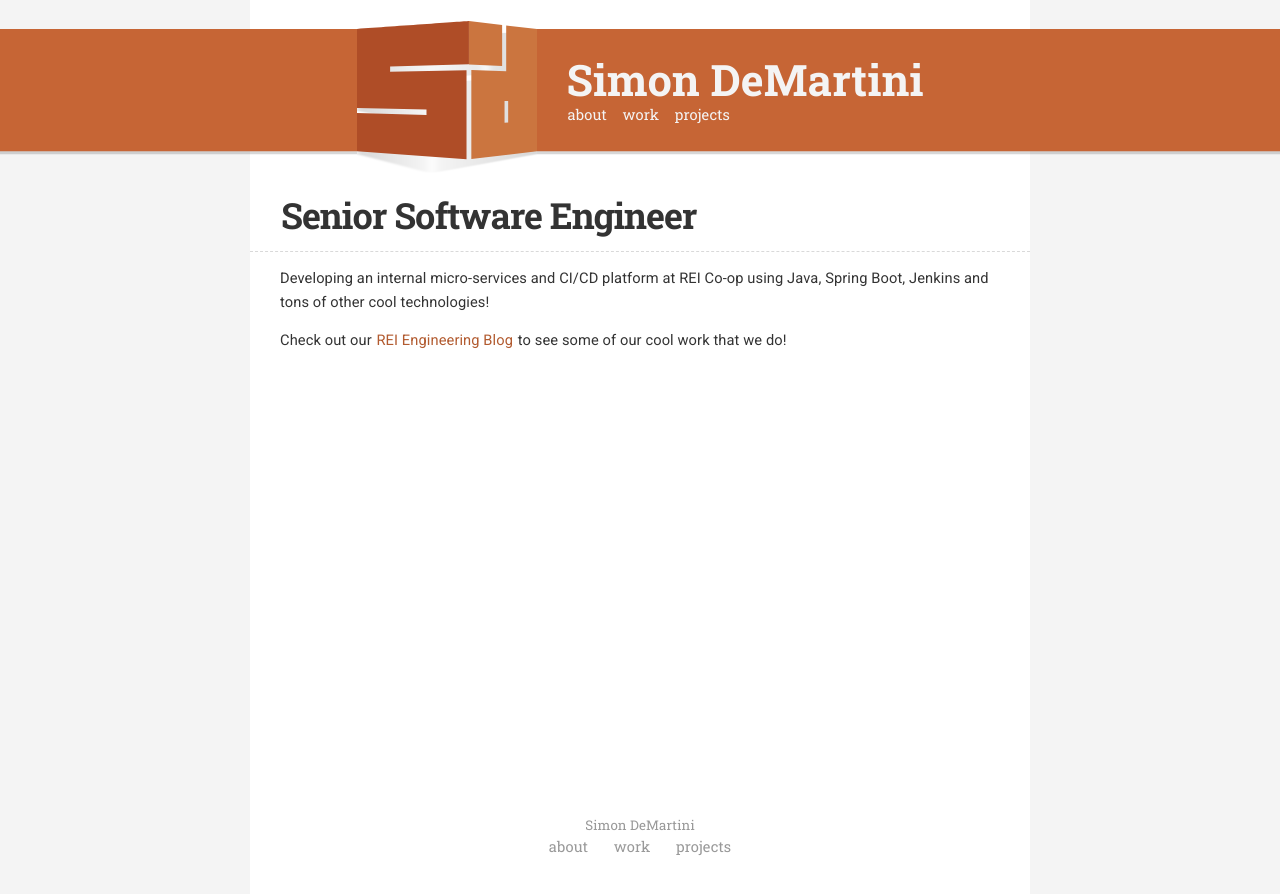
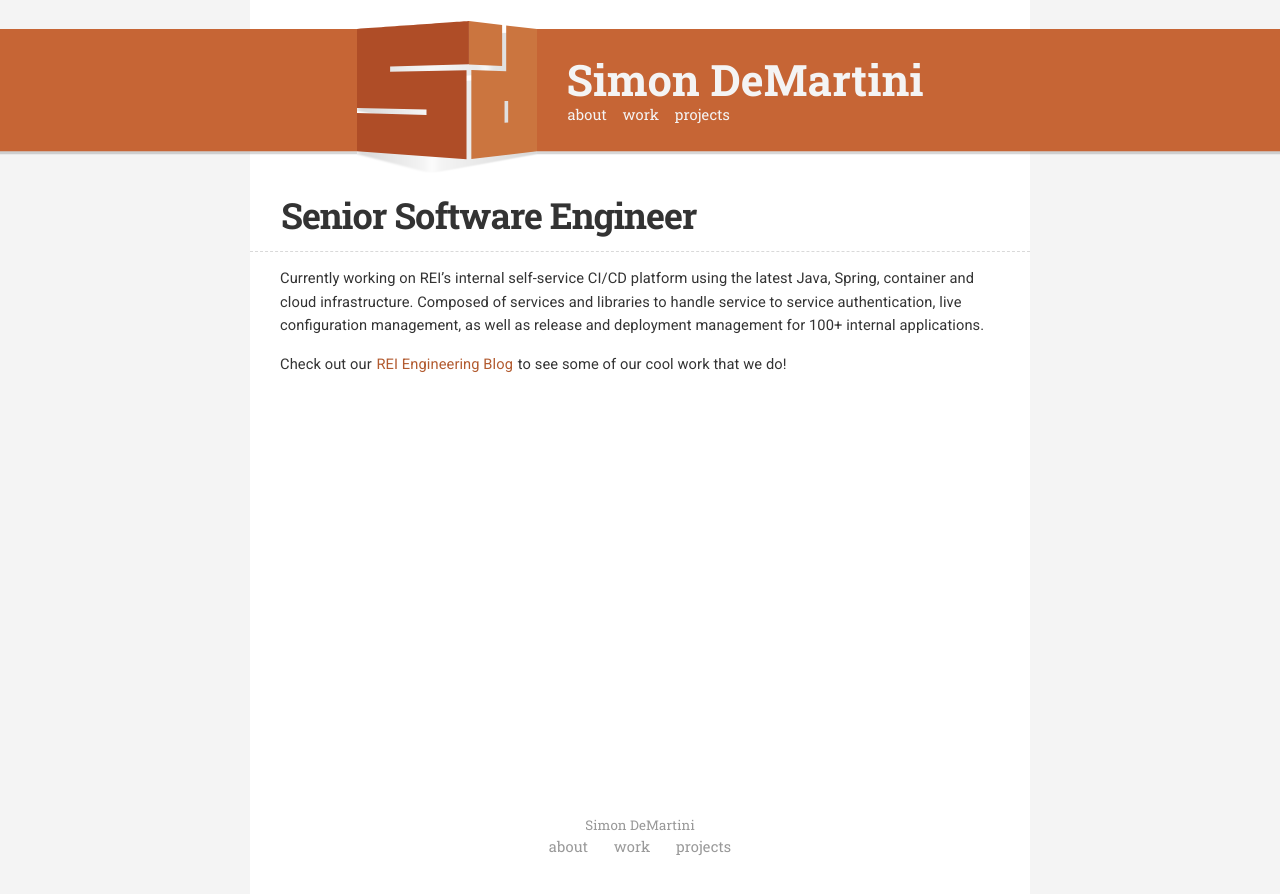
Before and after one commit to simondemartini/simondemartini.github.io, a Jekyll site: the page built from _jobs/2018-rei-fulltime.md, in a window 1280 px wide. Shown: the top 894 px of the page. Built offline with Jekyll 4.4.1, drawn with Linux system fonts in a browser that asks for light colours.

Commit message:
Update current job description

```diff
--- a/_jobs/2018-rei-fulltime.md
+++ b/_jobs/2018-rei-fulltime.md
@@ -5,7 +5,6 @@
 company: REI Co-op
 start_date: 2018-02-15
 ---
-Developing an internal micro-services and CI/CD platform at REI Co-op using Java, Spring Boot,
-Jenkins and tons of other cool technologies!
+Currently working on REI’s internal self-service CI/CD platform using the latest Java, Spring, container and cloud infrastructure. Composed of services and libraries to handle service to service authentication, live configuration management, as well as release and deployment management for 100+ internal applications.
 
 Check out our [REI Engineering Blog](https://engineering.rei.com) to see some of our cool work that we do!
```
